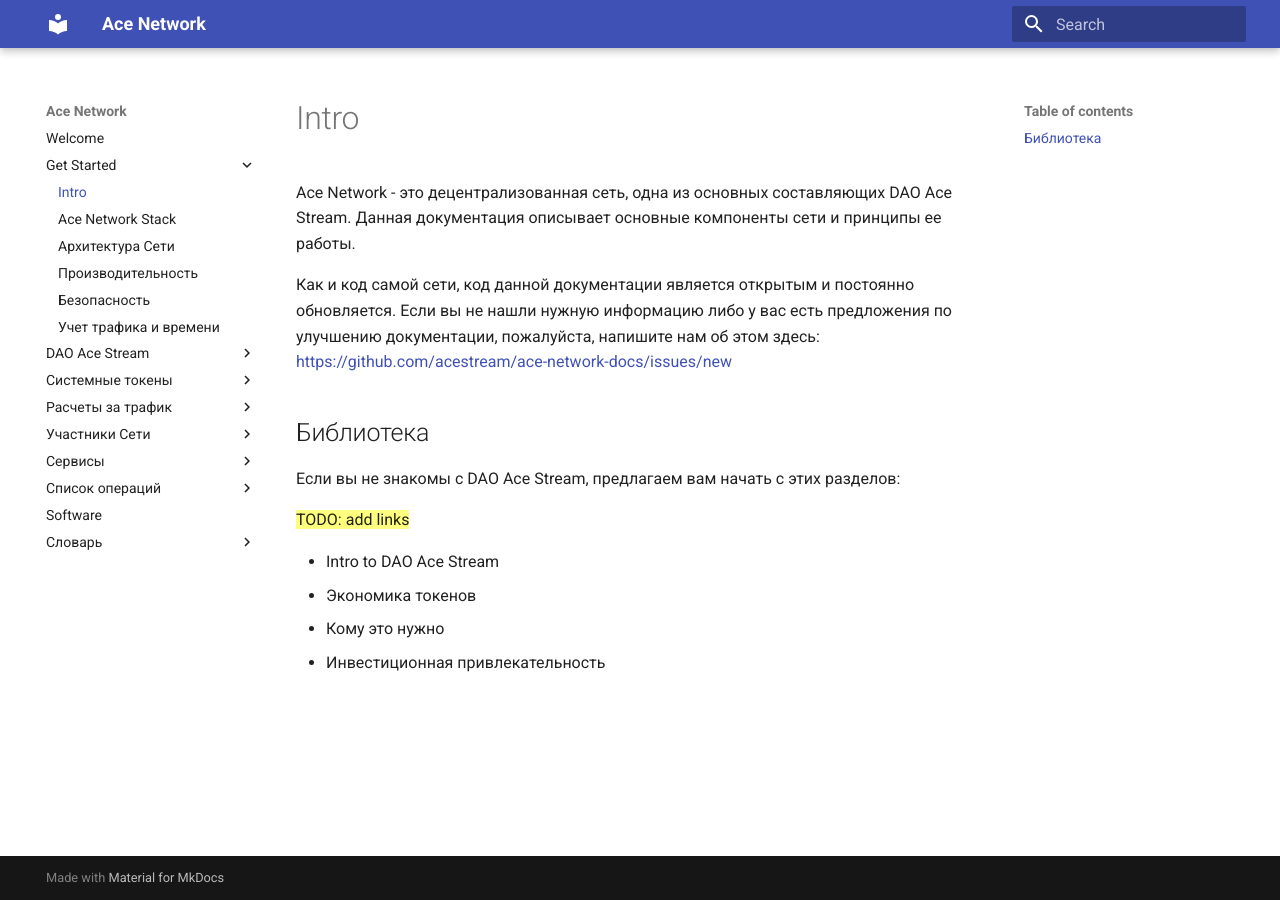
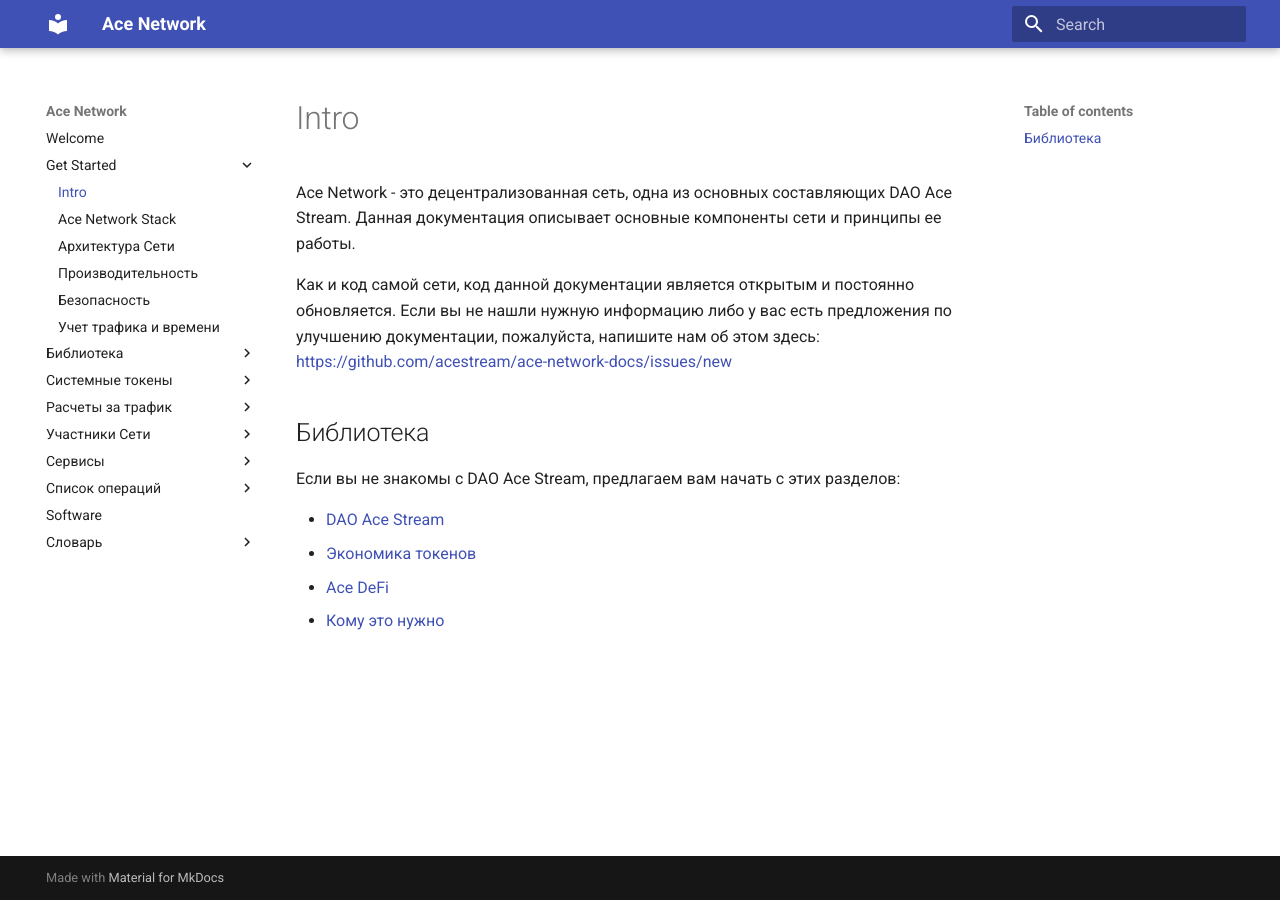
Before and after one commit to acestream/ace-network-docs, an MkDocs documentation site: the page built from docs/get-started/intro.md, in a window 1280 px wide. Built offline with MkDocs 1.6.1 and Material for MkDocs 9.7.7, drawn with Linux system fonts in a browser that asks for light colours.

Commit message:
Add docs in the "library" section

```diff
--- a/docs/get-started/intro.md
+++ b/docs/get-started/intro.md
@@ -8,9 +8,12 @@
 
 Если вы не знакомы с DAO Ace Stream, предлагаем вам начать с этих разделов:
 
-==TODO: add links==
+- [DAO Ace Stream][1]
+- [Экономика токенов][2]
+- [Ace DeFi][3]
+- [Кому это нужно][4]
 
-- Intro to DAO Ace Stream
-- Экономика токенов
-- Кому это нужно
-- Инвестиционная привлекательность
+[1]: ../library/dao-acestream.md
+[2]: ../library/token-economy.md
+[3]: ../library/ace-defi.md
+[4]: ../library/usage.md
--- a/mkdocs.yml
+++ b/mkdocs.yml
@@ -25,9 +25,11 @@
     - Производительность: get-started/performance.md
     - Безопасность: get-started/security.md
     - Учет трафика и времени: get-started/traffic-time-accounting.md
-  - DAO Ace Stream:
-    - Описание: library/dao-acestream.md
+  - Библиотека:
+    - DAO Ace Stream: library/dao-acestream.md
     - Экономика токенов: library/token-economy.md
+    - Ace DeFi: library/ace-defi.md
+    - Кому это нужно: library/usage.md
   - Системные токены:
     - Overview: system-tokens/index.md
     - Ace Token (XAT): system-tokens/ace-token.md
```
Also changed, not shown: docs/library/ace-defi.md (added, +1 -0 lines), docs/library/usage.md (added, +1 -0 lines).
